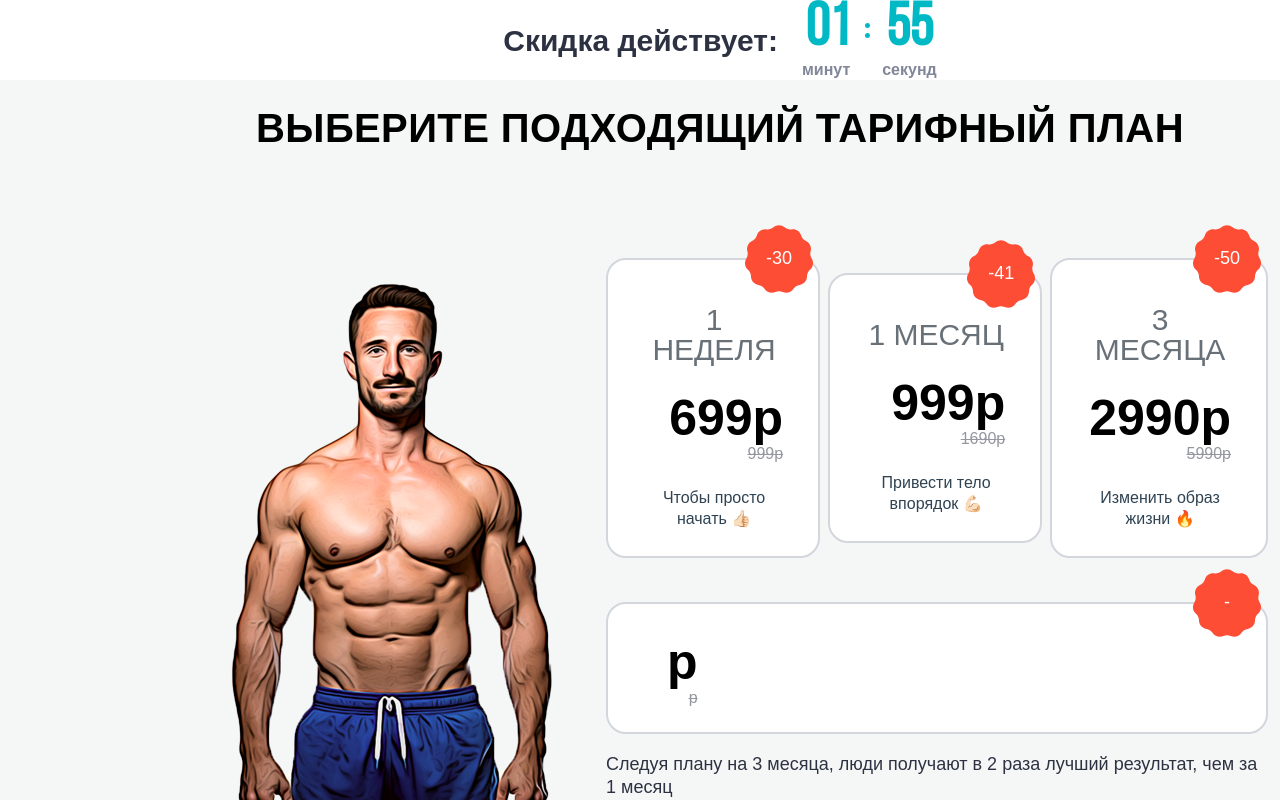
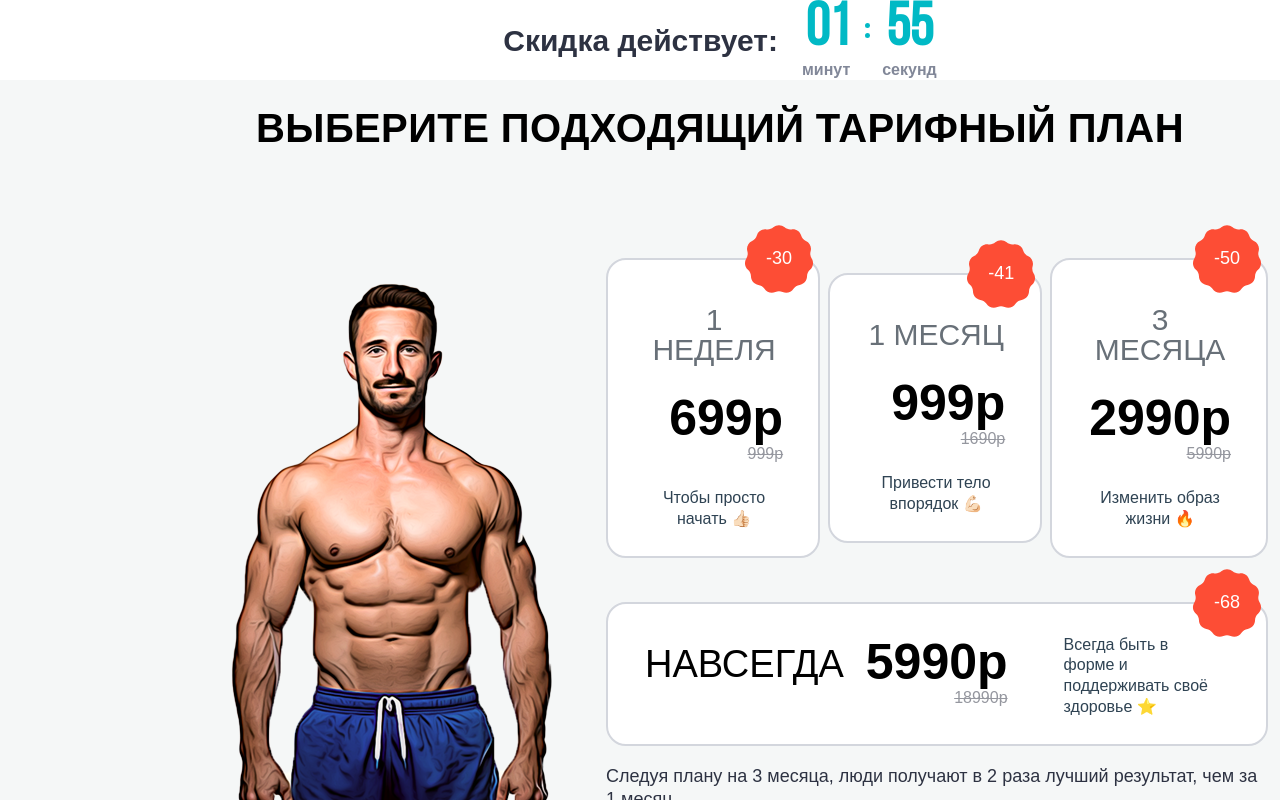
Before and after one commit to LenaRybinskova/sale_timer, a Next.js app: page / in a window 1280 px wide. Shown: the top 800 px of the page. Built offline with nearby package versions, Linux system fonts and the light colour scheme.

Commit message:
fix prepear data

```diff
--- a/src/common/components/Main.tsx
+++ b/src/common/components/Main.tsx
@@ -79,7 +79,18 @@ export default function Main() {
 
 
                         </div>
-                        <Item className={'w-full mb-[11px]'} variant={'horizontally'}/>
+                        {foreverTariffs.map((tariff) => (
+                            <Item
+                                key={tariff.id}
+                                className={'w-full mb-[11px]'}
+                                variant={'horizontally'}
+                                discountPrice={tariff.foreverDiscountPrice}
+                                price={tariff.foreverPrice}
+                                name={tariff.type}
+                                discountPercentage={tariff.discountPercentage}
+                                text={tariff.text}
+                            />
+                        ))}
                         <p className={'w-full text-text font-medium text-[18px] leading-[130%] mb-[27px]'}>Следуя плану
                             на 3
                             месяца, люди получают в 2 раза лучший
```
